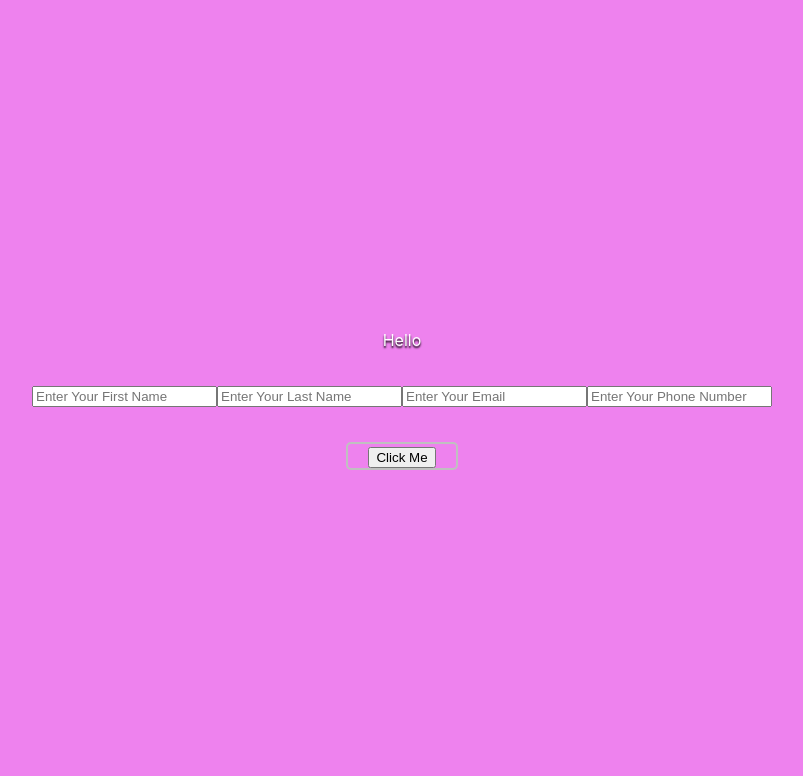
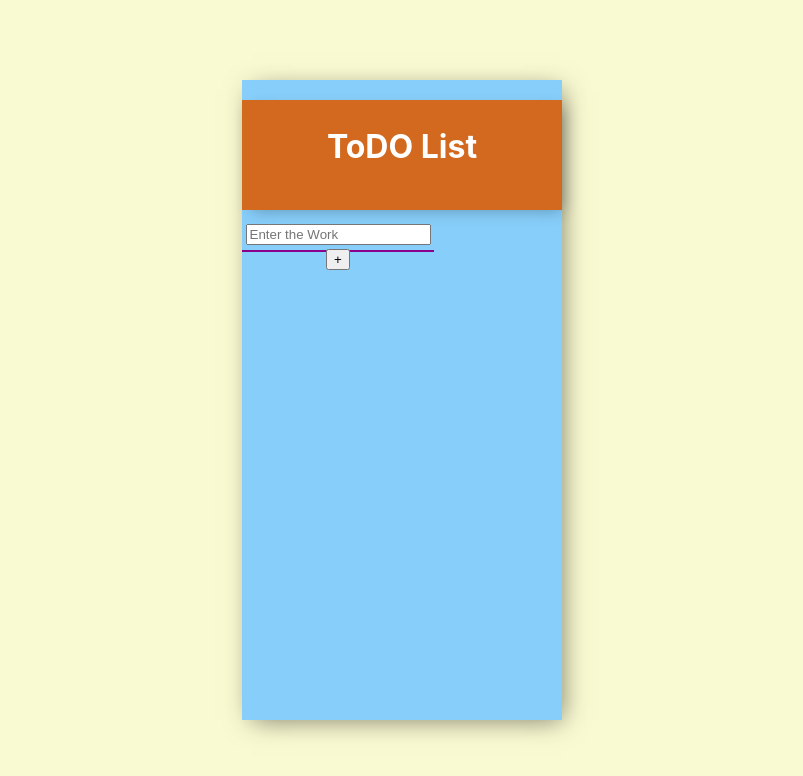
Before and after one commit to apurvapriyadarshi203/NewTodo, a React (Create React App) app: page / in a window 1280 px wide. Shown: the top 776 px of the page, without its empty margins (238-1041 px from the left). Built offline with nearby package versions, Linux system fonts and the light colour scheme.

Commit message:
first commit

```diff
--- /dev/null
+++ b/src/NewTodo/Todo1.css
@@ -0,0 +1,47 @@
+.main_div {
+    width: 100%;
+    height: 100vh;
+    background-color: lightgoldenrodyellow;
+    display: flex;
+    flex-direction: row;
+    justify-content: center;
+    align-items: center;
+    text-align: center;
+}
+
+.center_div{
+    width: 25%;
+    height: 80vh;
+    background-color: lightskyblue;
+    box-shadow: 5px 5px 25px -5px rgba(0,0,0, 0.5);
+}
+
+.head{
+    color: white;
+    background: transparent;
+    background-color: chocolate;
+    padding: 6px 0 2px 0;
+    margin-bottom: 10px;
+    box-shadow: 5px 5px 15px -5px rgba(0,0,0, 0.3);
+}
+
+.in{
+    text-align: center;
+    height: 30px;
+    top:10px;
+    border: none;
+    background: transparent;
+    font-size: 20px;
+    font-weight: 500;
+    width : 60%;
+    border-bottom: 2px solid darkmagenta;
+    outline: none;
+}
+
+.bt{
+    margin-left: 5px;
+    min-height: 40px;
+    width: 40px;
+    color: whitesmoke;
+    font-size: 30px;
+}
--- /dev/null
+++ b/src/NewTodo/Todo1.js
@@ -0,0 +1,45 @@
+import React ,{useState} from 'react';
+import '../NewTodo/Todo1.css'
+import TodoList from './TodoList';
+
+function Todo1() {
+    const [inputList, setinputList] = useState("");
+    const [items ,setItem] =useState([])
+
+    const itemEvents =(event) =>{
+        setinputList(event.target.value)
+    };
+
+    const listOfItems =(event) => {
+        setItem((olditems) => {
+            return[...olditems, inputList]
+        });
+        setinputList("");
+    }
+    return (
+        <div>
+            <div className="main_div">
+                <div className="center_div">
+                    <br />
+                    <div className="head">
+                        <h1>ToDO List</h1>
+                        <br />
+                    </div>
+                    <div className="in">
+                        <input type="text" placeholder="Enter the Work"
+                        value ={inputList}
+                        onChange={itemEvents} />
+                        <button onClick ={listOfItems}>+</button>
+                    </div>
+                    <ol>
+                        {items.map((itemval) =>{
+                        return <TodoList text ={itemval}/>
+                        })}
+                    </ol>
+                </div>
+            </div>
+        </div>
+    )
+}
+
+export default Todo1
--- /dev/null
+++ b/src/NewTodo/TodoList.js
@@ -0,0 +1,8 @@
+import React from 'react'
+
+const TodoList = (props) => {
+    return <li>{props.text}</li>
+
+}
+
+export default TodoList
--- a/src/index.js
+++ b/src/index.js
@@ -16,14 +16,16 @@ import reportWebVitals from './reportWebVitals';
 // import './TODO/Todo.css'
 // import TodoList from './TODO/TodoList';
 // import Gret from './Greetings/Gret';
-import Forms1 from './Formss/Forms1';
+// import Forms1 from './Formss/Forms1';
+import Todo1 from './NewTodo/Todo1';
 
 // import '../src/BasicForm/Form.css';
 // import Counter from './Countersss/Counter';
 ReactDOM.render(
   <React.StrictMode>
     <App />
-    <Forms1/>
+    {/* <Forms1/> */}
+    <Todo1></Todo1>
     {/* <TodoList/> */}
     {/* <Gret /> */}
     {/* <Form1 /> */}
```
Also changed, not shown: 1 other file (tests, documents, lock files or other folders).
